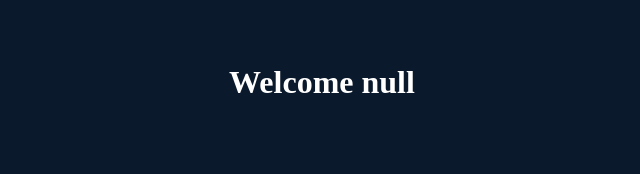
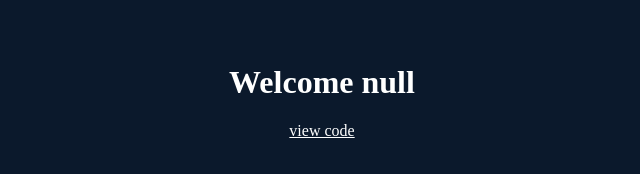
Before and after one commit to DevROHIT11/Authentication-project, a website: page Project/public/index.html in a window 1280 px wide. Shown: the full height of the page, 318-958 px from the left. Drawn offline with Linux system fonts and the light colour scheme.

Commit message:
home page updated

```diff
--- a/Project/public/index.html
+++ b/Project/public/index.html
@@ -1,24 +1,31 @@
 <!DOCTYPE html>
 <html lang="en">
+
 <head>
     <meta charset="UTF-8">
     <meta name="viewport" content="width=device-width, initial-scale=1.0">
     <title>Homepage</title>
     <link rel="stylesheet" href="styles/index.css">
 </head>
+
 <body>
-    <div><h1 id="heading">
+    <div>
+        <h1 id="heading">
 
-    </h1></div>
+        </h1>
+
+        <a href="https://github.com/DevROHIT11/Authentication-project">view code</a>
+    </div>
 </body>
 
 <script>
 
     const heading = document.getElementById('heading')
-    const URL = new URLSearchParams(window.location.search) ;
-    const name = URL.get('user') ;
+    const URL = new URLSearchParams(window.location.search);
+    const name = URL.get('user');
 
-    heading.innerText += ` Welcome ${name}` ;
+    heading.innerText += ` Welcome ${name}`;
     console.log(name);
 </script>
+
 </html>
```
Also changed, not shown: 1 other file.
